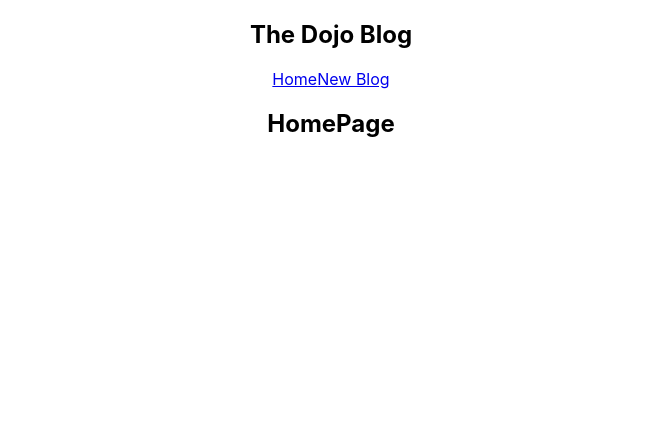
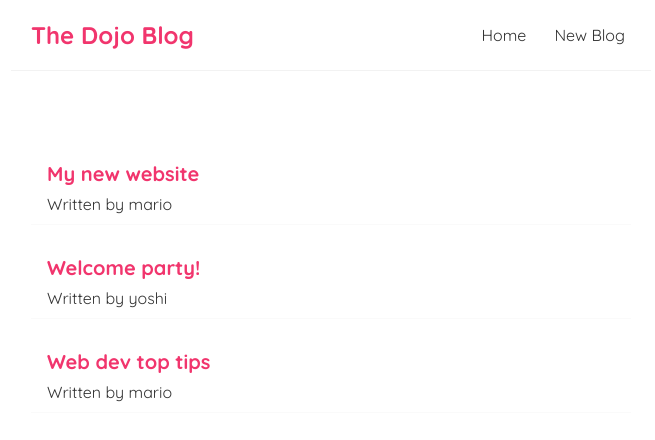
Before and after one commit to ahmads1990/DojoBlog, a React (Create React App) app: page /create in a window 1280 px wide. Shown: the top 440 px of the page, without its empty margins (309-964 px from the left). Built offline with nearby package versions, Linux system fonts and the light colour scheme.

Commit message:
Outputing lists

```diff
--- a/src/App.css
+++ /dev/null
@@ -1,38 +0,0 @@
-.App {
-  text-align: center;
-}
-
-.App-logo {
-  height: 40vmin;
-  pointer-events: none;
-}
-
-@media (prefers-reduced-motion: no-preference) {
-  .App-logo {
-    animation: App-logo-spin infinite 20s linear;
-  }
-}
-
-.App-header {
-  background-color: #282c34;
-  min-height: 100vh;
-  display: flex;
-  flex-direction: column;
-  align-items: center;
-  justify-content: center;
-  font-size: calc(10px + 2vmin);
-  color: white;
-}
-
-.App-link {
-  color: #61dafb;
-}
-
-@keyframes App-logo-spin {
-  from {
-    transform: rotate(0deg);
-  }
-  to {
-    transform: rotate(360deg);
-  }
-}
--- a/src/App.js
+++ b/src/App.js
@@ -1,15 +1,10 @@
-import "./App.css";
 import Home from "./Home";
 import Navbar from "./Navbar";
 
 function App() {
-	const title = "Welcome to the new blog";
-	const likes = 50;
-
 	return (
 		<div className="App">
 			<Navbar />
-
 			<div className="content">
 				<Home />
 			</div>
--- a/src/Home.js
+++ b/src/Home.js
@@ -1,7 +1,20 @@
+import { useState } from "react";
+
 const Home = () => {
+	const [blogs, setBlogs] = useState([
+		{ title: "My new website", body: "lorem ipsum...", author: "mario", id: 1 },
+		{ title: "Welcome party!", body: "lorem ipsum...", author: "yoshi", id: 2 },
+		{ title: "Web dev top tips", body: "lorem ipsum...", author: "mario", id: 3 },
+	]);
+
 	return (
 		<div className="home">
-			<h2>HomePage</h2>
+			{blogs.map((blog) => (
+				<div className="blog-preview" key={blog.id}>
+					<h2>{blog.title}</h2>
+					<p>Written by {blog.author}</p>
+				</div>
+			))}
 		</div>
 	);
 };
--- a/src/index.css
+++ b/src/index.css
@@ -1,13 +1,50 @@
-body {
-  margin: 0;
-  font-family: -apple-system, BlinkMacSystemFont, 'Segoe UI', 'Roboto', 'Oxygen',
-    'Ubuntu', 'Cantarell', 'Fira Sans', 'Droid Sans', 'Helvetica Neue',
-    sans-serif;
-  -webkit-font-smoothing: antialiased;
-  -moz-osx-font-smoothing: grayscale;
+@import url("https://fonts.googleapis.com/css2?family=Quicksand:wght@300;400;500;600;700&display=swap");
+
+/* base styles */
+* {
+	margin: 0;
+	font-family: "Quicksand";
+	color: #333;
+}
+.navbar {
+	padding: 20px;
+	display: flex;
+	align-items: center;
+	max-width: 600px;
+	margin: 0 auto;
+	border-bottom: 1px solid #f2f2f2;
+}
+.navbar h1 {
+	color: #f1356d;
+}
+.navbar .links {
+	margin-left: auto;
+}
+.navbar a {
+	margin-left: 16px;
+	text-decoration: none;
+	padding: 6px;
+}
+.navbar a:hover {
+	color: #f1356d;
+}
+.content {
+	max-width: 600px;
+	margin: 40px auto;
+	padding: 20px;
 }
 
-code {
-  font-family: source-code-pro, Menlo, Monaco, Consolas, 'Courier New',
-    monospace;
+/* blog previews / list */
+.blog-preview {
+	padding: 10px 16px;
+	margin: 20px 0;
+	border-bottom: 1px solid #fafafa;
 }
+.blog-preview:hover {
+	box-shadow: 1px 3px 5px rgba(0, 0, 0, 0.1);
+}
+.blog-preview h2 {
+	font-size: 20px;
+	color: #f1356d;
+	margin-bottom: 8px;
+}
```
